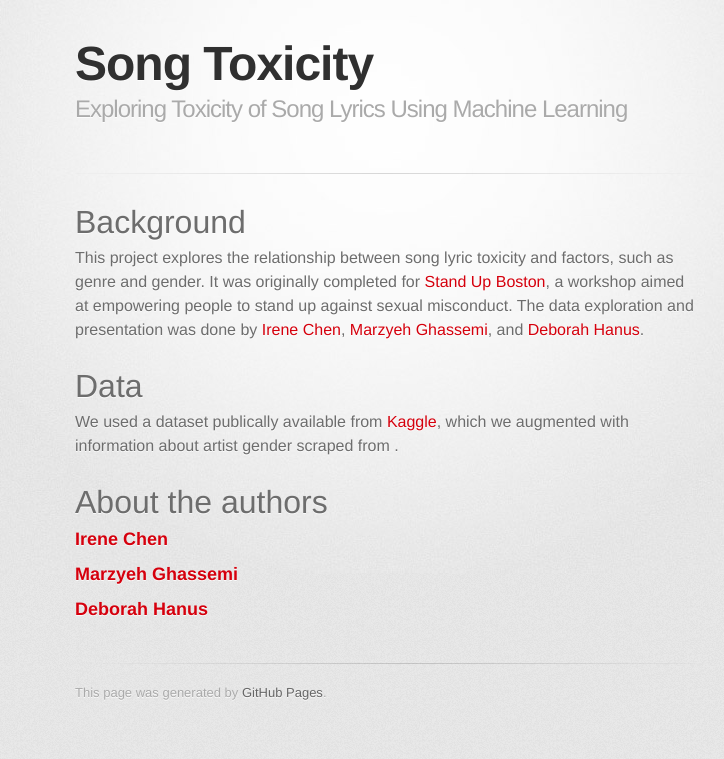
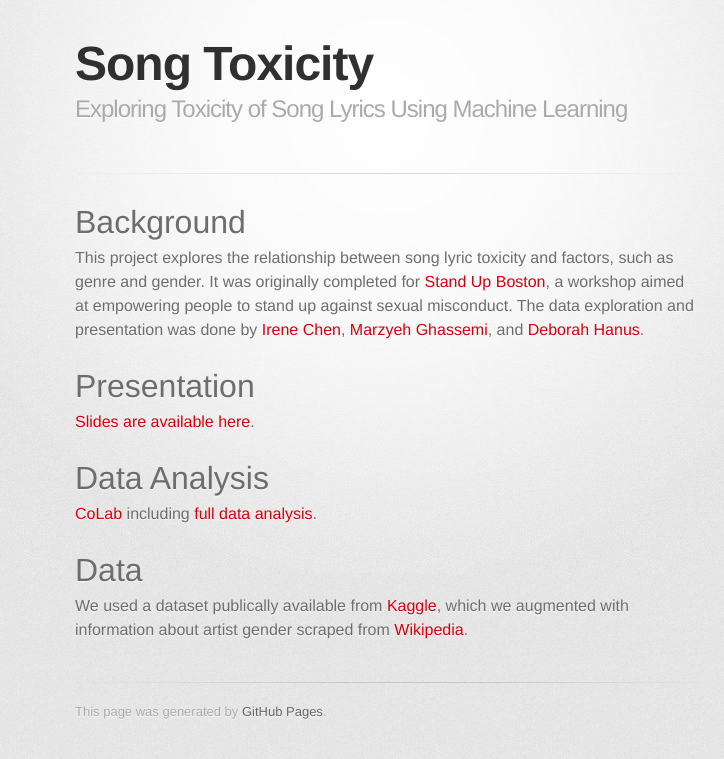
Before and after one commit to songtoxicity/songtoxicity.github.io, a Jekyll site: the page built from index.md, in a window 1280 px wide. Shown: the top 759 px of the page, without its empty margins (255-979 px from the left). Built offline with Jekyll 4.4.1, drawn with Linux system fonts in a browser that asks for light colours; some web fonts are replaced; our own code applies the rules of GitHub Pages for plain Markdown files.

Commit message:
add slides and colab

```diff
--- a/index.md
+++ b/index.md
@@ -7,14 +7,14 @@ title:'Song Lyrics'
 
 This project explores the relationship between song lyric toxicity and factors, such as genre and gender. It was originally completed for [Stand Up Boston](https://standupboston.org/), a workshop aimed at empowering people to stand up against sexual misconduct. The data exploration and presentation was done by [Irene Chen](https://twitter.com/irenetrampoline), [Marzyeh Ghassemi](https://twitter.com/marzyehghassemi), and [Deborah Hanus](https://twitter.com/deborahhanus).
 
+# Presentation
+
+[Slides are available here](http://bit.ly/2ygRcQE).
+
+# Data Analysis
+
+[CoLab](https://colab.research.google.com/) including [full data analysis](http://bit.ly/2JDNeH4).
+
 # Data
 
-We used a dataset publically available from [Kaggle](https://www.kaggle.com/gyani95/380000-lyrics-from-metrolyrics), which we augmented with information about artist gender scraped from []().
-
-# About the authors
-
-### Irene Chen
-
-### Marzyeh Ghassemi
-
-### Deborah Hanus
+We used a dataset publically available from [Kaggle](https://www.kaggle.com/gyani95/380000-lyrics-from-metrolyrics), which we augmented with information about artist gender scraped from [Wikipedia](https://www.wikipedia.org/).
```
